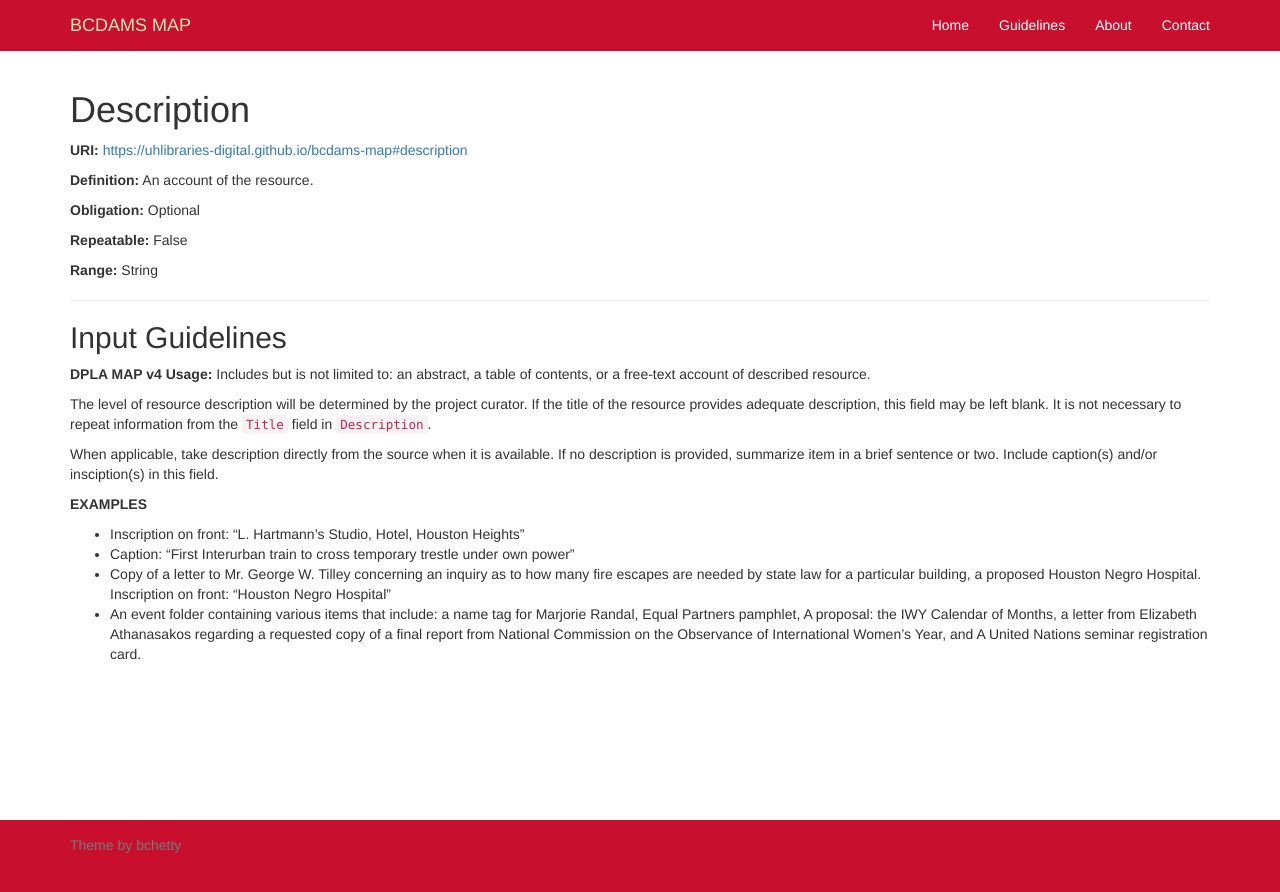
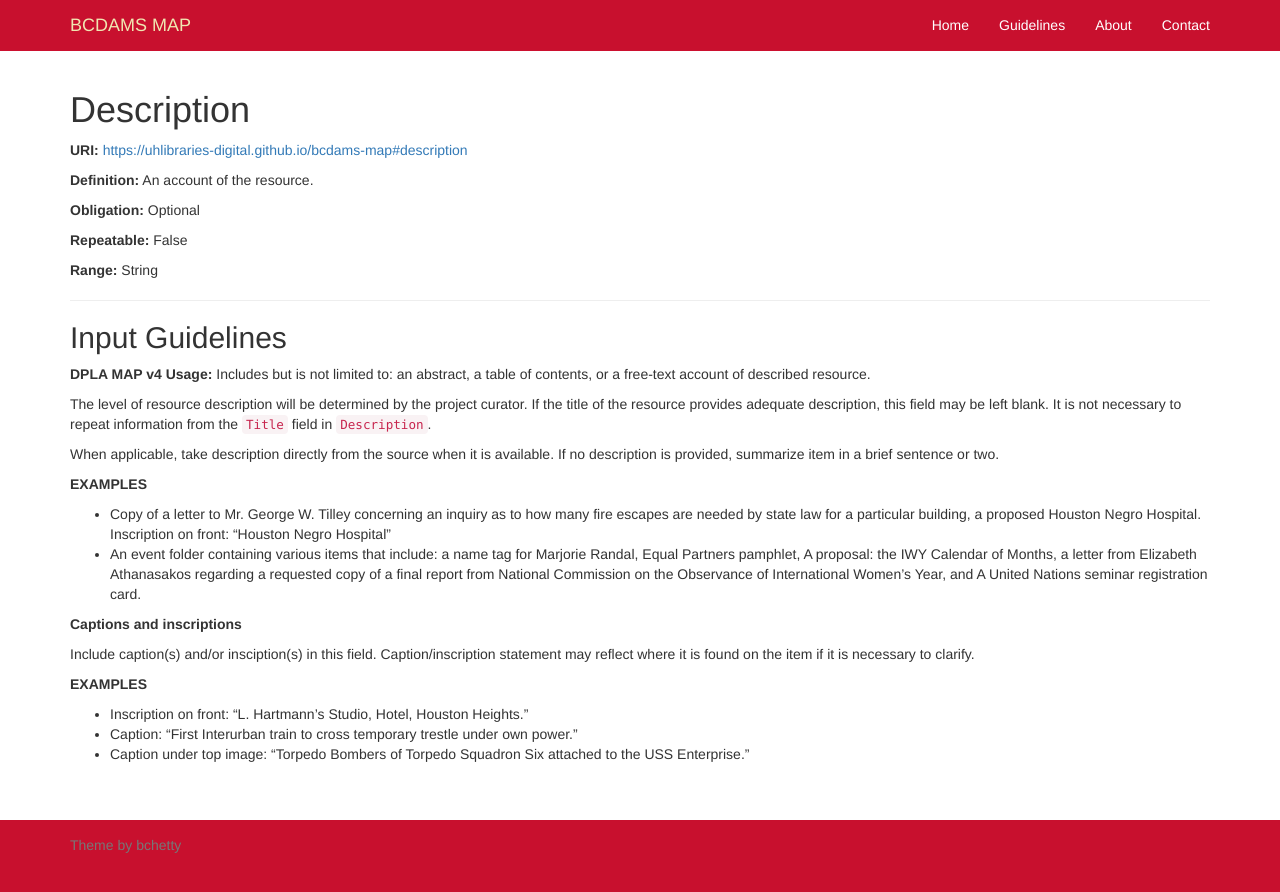
Before and after one commit to uhlibraries-digital/bcdams-map, a Jekyll site: the page built from guidelines/description.md, in a window 1280 px wide. Shown: the top 892 px of the page. Built offline with Jekyll 4.4.1, drawn with Linux system fonts in a browser that asks for light colours; nearby versions of some CDN libraries; comment, search, counter and statistics services are not loaded.

Commit message:
update description guidelines

```diff
--- a/guidelines/description.md
+++ b/guidelines/description.md
@@ -11,10 +11,17 @@ comments: false
 
 The level of resource description will be determined by the project curator. If the title of the resource provides adequate description, this field may be left blank. It is not necessary to repeat information from the `Title` field in `Description`.
 
-When applicable, take description directly from the source when it is available. If no description is provided, summarize item in a brief sentence or two. Include caption(s) and/or insciption(s) in this field.
+When applicable, take description directly from the source when it is available. If no description is provided, summarize item in a brief sentence or two.
 
 __EXAMPLES__
-- Inscription on front: "L. Hartmann's Studio, Hotel, Houston Heights"
-- Caption: "First Interurban train to cross temporary trestle under own power"
 - Copy of a letter to Mr. George W. Tilley concerning an inquiry as to how many fire escapes are needed by state law for a particular building, a proposed Houston Negro Hospital. Inscription on front: "Houston Negro Hospital"
 - An event folder containing various items that include: a name tag for Marjorie Randal, Equal Partners pamphlet, A proposal: the IWY Calendar of Months, a letter from Elizabeth Athanasakos regarding a requested copy of a final report from National Commission on the Observance of International Women's Year, and A United Nations seminar registration card.
+
+__Captions and inscriptions__
+
+Include caption(s) and/or insciption(s) in this field. Caption/inscription statement may reflect where it is found on the item if it is necessary to clarify.
+
+__EXAMPLES__
+- Inscription on front: "L. Hartmann's Studio, Hotel, Houston Heights."
+- Caption: "First Interurban train to cross temporary trestle under own power."
+- Caption under top image: "Torpedo Bombers of Torpedo Squadron Six attached to the USS Enterprise."
```
